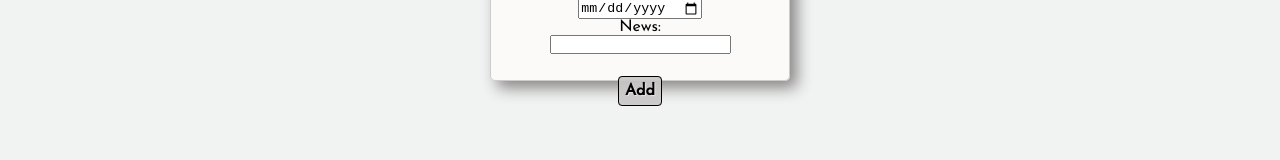
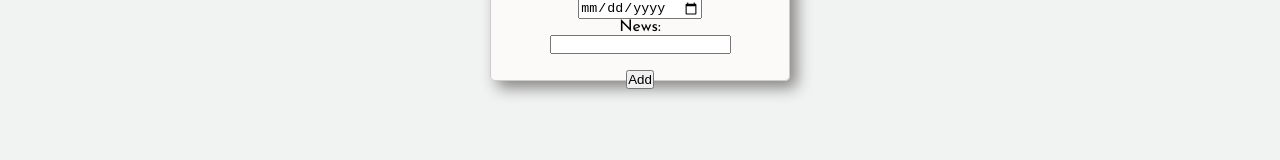
Before and after one commit to IsaGuapo/myApp_news, a React (Create React App) app: page /form in a window 1280 px wide. Shown: the part 582-742 px from the top of the page. Built offline with nearby package versions, Linux system fonts and the light colour scheme.

Commit message:
try add  redirect

```diff
--- a/src/components/Form/Form.jsx
+++ b/src/components/Form/Form.jsx
@@ -1,5 +1,6 @@
 import React, { Component } from "react";
 import { Link } from "react-router-dom";
+// import { Link } from "react-router-dom";
 import './Form.css';
 
 
@@ -18,7 +19,6 @@ class Form extends Component {
     //Por aqui entran cada uno de los elementos del form
     this.props.createNews(section,title,published_date,abstract)
 
-
   }
 
 
@@ -36,11 +36,11 @@ class Form extends Component {
           <input type="textarea" id="abstract" name="abstract" /><br />
           <br>
           </br>
-          {/* <button>Add</button> */}
+          <button>Add</button>
 
       </form>
       <div className=".div.btn">
-        <Link className="add_btn" to='/list' > Add </Link>
+        {/* <Link className="add_btn" to='/list' > Add </Link> */}
       </div>
     </div>;
   }
--- a/src/components/Main/Main.jsx
+++ b/src/components/Main/Main.jsx
@@ -24,7 +24,7 @@ class Main extends Component {
     return <main>
       <Routes>
           <Route path="/" element ={<Home/>} />
-          <Route path="/form" element ={<Form createNews={this.createNews}/>} />
+          <Route path="/form" element ={<Form createNews={this.createNews} />} />
           {/* Este state data nos da el estado del la creacion de la nueva noticia */}
           <Route path="/list" element ={<List stateData={this.state.addNew}/>} />
       </Routes>
--- a/src/components/Nav/Nav.jsx
+++ b/src/components/Nav/Nav.jsx
@@ -1,5 +1,6 @@
 import React, { Component } from "react";
 import {Link} from 'react-router-dom';
+
 
 
 class Nav extends Component {
```
